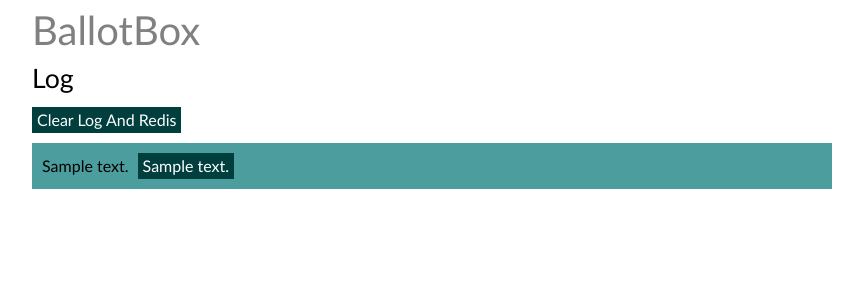
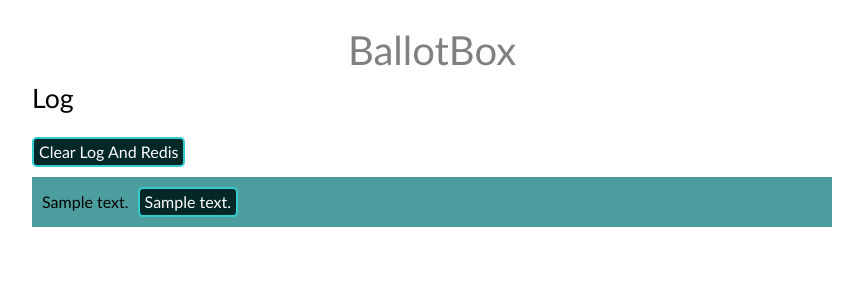
Before and after one commit to domoench/BallotBox, a Flask app: template templates/log.html in a window 1280 px wide. Shown: the top 300 px of the page, without its empty margins (208-1071 px from the left). Run offline with Flask 2, Linux system fonts and the light colour scheme; the template is opened without the code that fills it: most values are stand-ins (such as "Sample title", 1, 10 or a date in 2020).

Commit message:
Log and form styling.

```diff
--- a/application.py
+++ b/application.py
@@ -53,8 +53,8 @@ def indexPage():
     log_stmt = {'message': message, 'links': None}
     with open(config.conf['LOG_FILE'], 'a') as fh:
       fh.write(dumps(log_stmt) + '\n')
-    # TODO: Change to redirect.
-    return 'Poll \'' + poll_data['name'] + '\' created.'
+    # TODO: Change to redirect to admin page after testing is complete.
+    return redirect(url_for('logDisplay'))
 
 @app.route('/<poll_key>/results', methods = ['GET'])
 def results(poll_key):
--- a/static/css/main.css
+++ b/static/css/main.css
@@ -67,20 +67,24 @@ table
 /*---------------------------------------------------------------------------*\
    BALLOTBOX STYLES
 \*---------------------------------------------------------------------------*/
+/* Site-wide Styles */
 body {
   font-family: calibri, sans-serif;
+  font-size: 12pt;
+  padding-top: 20px;
 }
 
 h1 {
   color: gray;
   font-size: 30pt;
   padding: 10px 0px;
+  text-align: center;
 }
 
 h2 {
   color: black;
   font-size: 20pt;
-  padding: 5px 0px 10px 0px;
+  padding: 5px 0px 20px 0px;
 }
 
 body {
@@ -88,14 +92,19 @@ body {
   margin: 0px auto;
 }
 
+fieldset legend {
+  font-size: 16pt;
+}
+
+fieldset input {
+  margin: 5px 5px 5px 0px;
+}
+
 /* Poll Creation Page */
 #content.poll-create-page {
 }
 
 /* Poll Admin Page */
-#content.poll-admin-page {
-}
-
 #content.poll-admin-page form fieldset {
   margin-bottom: 10px;
 }
@@ -108,18 +117,24 @@ body {
 /* TODO: Delete this once emailing is implemented */
 #content.log-page a {
   text-decoration: none;
-  background-color: #013F3F;
+  background-color: #042727;
   display: inline-block;
+  border: 2px solid #33CCCC;
   color: white;
   padding: 5px;
+  -moz-border-radius: 3px;
+  border-radius: 5px;
 }
 
 #content.log-page a:hover {
   background-color: #0D2E2E;
+  -webkit-box-shadow: 2px 2px 2px rgba(50, 50, 50, 0.35);
+  -moz-box-shadow:    2px 2px 2px rgba(50, 50, 50, 0.35);
+  box-shadow:         2px 2px 2px rgba(50, 50, 50, 0.35);
 }
 
 #content.log-page a.clear-button {
-  margin: 5px 5px 5px 0px;
+  margin: 5px 0px 5px 0px;
 }
 
 #content.log-page .log-statement {
```
